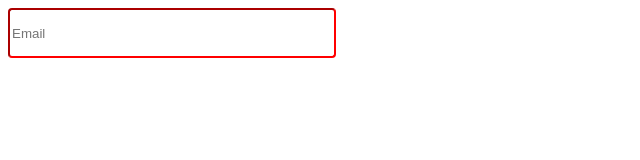
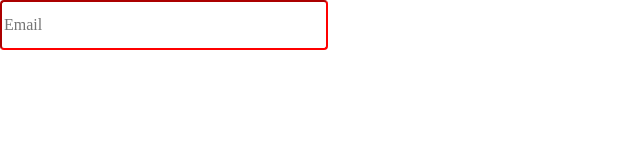
Before and after one commit to Trapma/project-1, a website built with webpack: page src/index.html in a window 1280 px wide. Shown: the whole page, without its empty margins (0-640 px from the left). Built offline with nearby package versions, Linux system fonts and the light colour scheme.

Commit message:
успешное подключение шрифтов через webpack, а так же подключение normalize.css

```diff
--- a/package.json
+++ b/package.json
@@ -31,5 +31,8 @@
     "webpack": "^4.44.2",
     "webpack-cli": "^3.3.12",
     "webpack-dev-server": "^3.11.0"
+  },
+  "dependencies": {
+    "normalize.css": "^8.0.1"
   }
 }
--- a/src/desktop/common.blocks/input/input.scss
+++ b/src/desktop/common.blocks/input/input.scss
@@ -1,6 +1,9 @@
+@import "~normalize.css";
+@import "../text/_body.scss";
 .input {
   height: 44px;
   width: 320px;
   border-radius: 4px;
   border-color: red;
+  font-family: "Montserrat";
 }
--- a/src/desktop/common.blocks/text/_body.scss
+++ b/src/desktop/common.blocks/text/_body.scss
@@ -1,4 +1,4 @@
 @font-face {
-  font-family: "Montserrat";
+  font-family: "Montserrat", sans-serif;
   src: url(../../../assets/font/_body/Montserrat/Montserrat-Light.ttf);
 }
```
Also changed, not shown: 1 other file.
